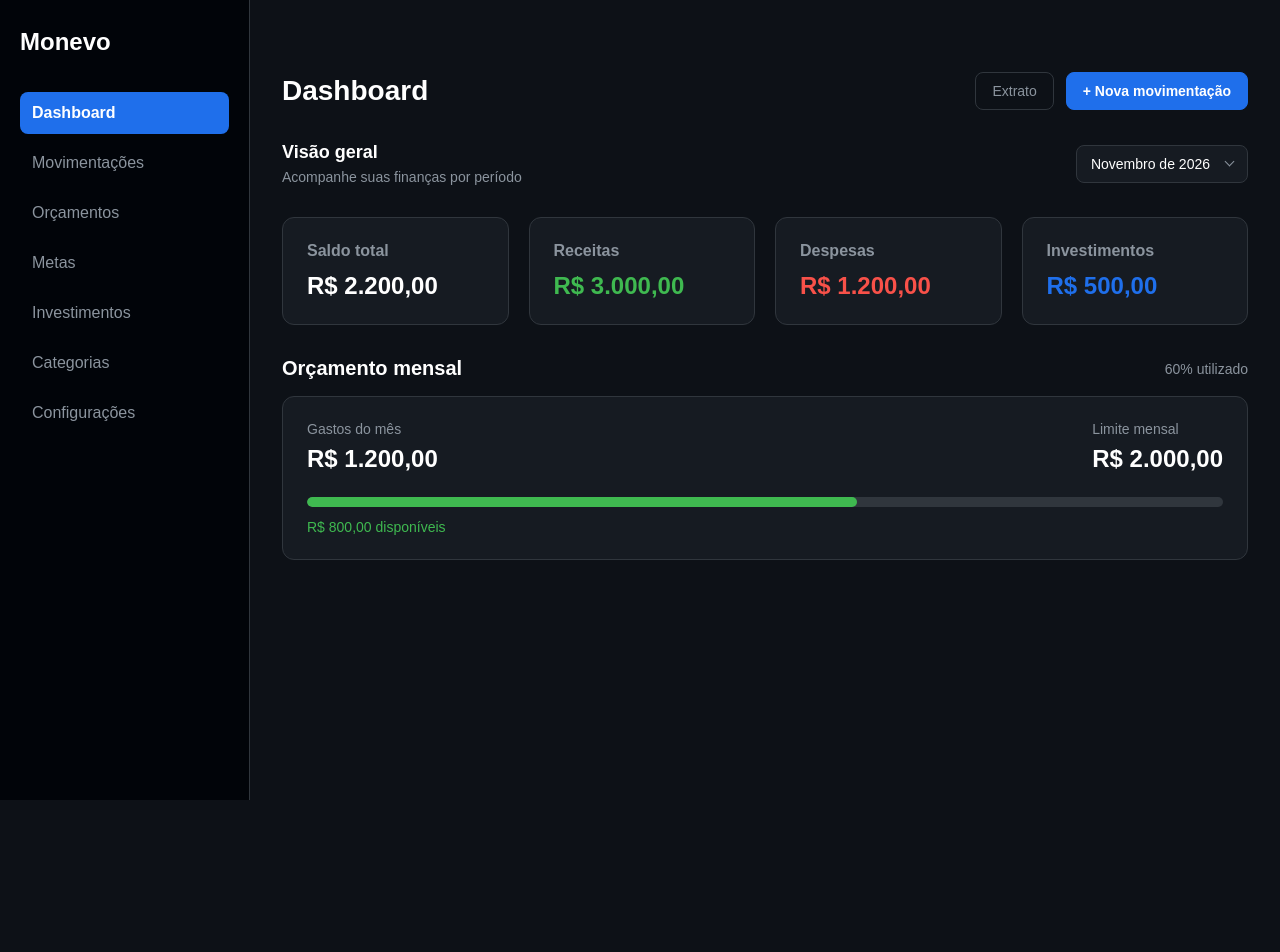
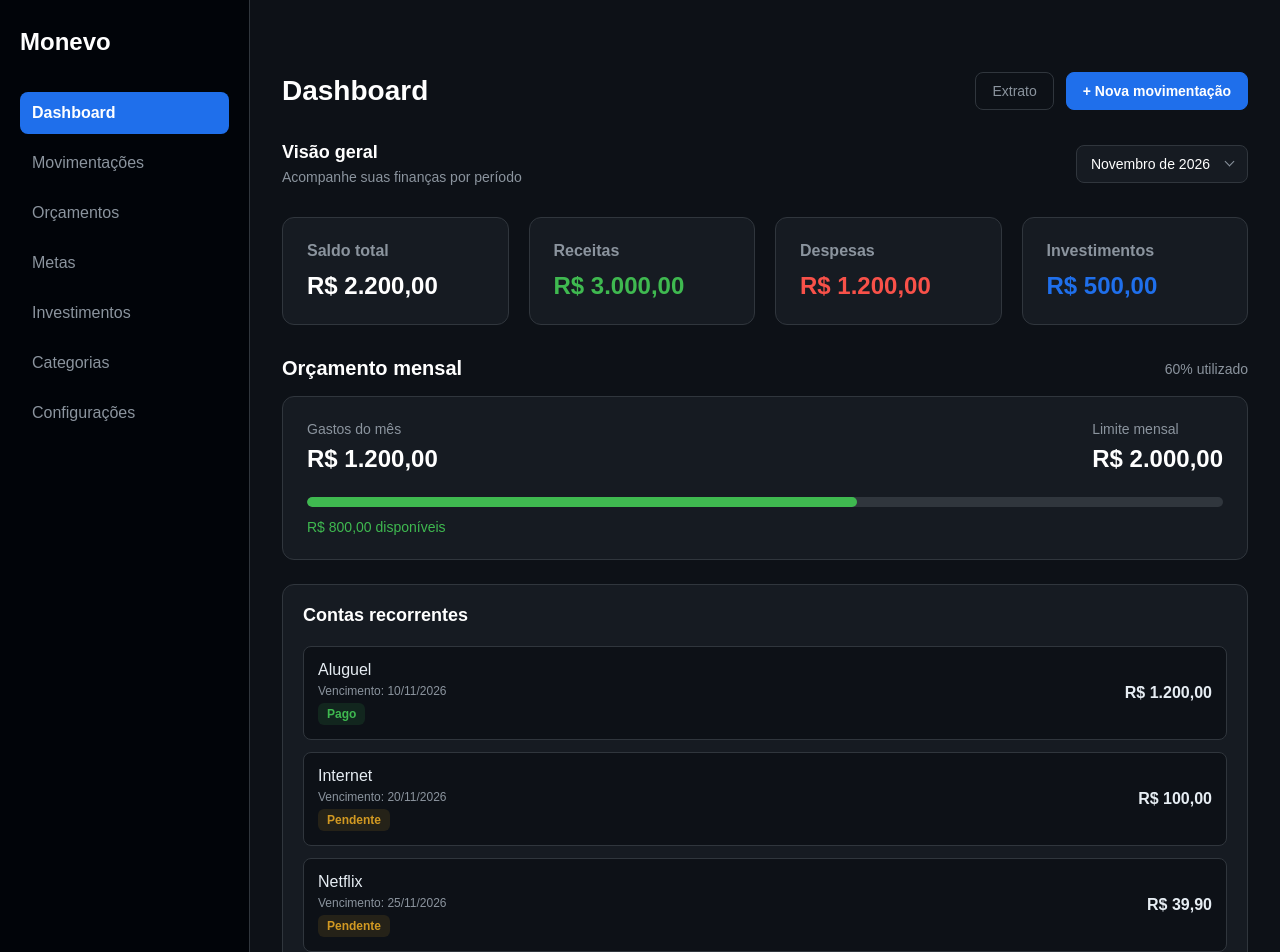
Before and after one commit to devthierry-sky/Monevo, a React (Vite) app in the folder frontend/: page / in a window 1280 px wide. Shown: the top 952 px of the page. Before the commit the page ends 800 px from the top, so only its background shows below. Built offline with nearby package versions, Linux system fonts and the light colour scheme.

Commit message:
feat: adiciona status às contas recorrentes

```diff
--- a/frontend/src/App.css
+++ b/frontend/src/App.css
@@ -413,6 +413,67 @@
 .year-animation {
   animation: yearChange 0.25s ease;
 }
+.recurring-bills {
+  background: #161b22;
+  border: 1px solid #30363d;
+  border-radius: 12px;
+  padding: 20px;
+  margin-top: 24px;
+}
+.recurring-bills h2 {
+  color: #fff;
+  font-size: 18px;
+  margin-bottom: 20px;
+}
+.bills-list {
+  display: flex;
+  flex-direction: column;
+  gap: 12px;
+}
+.bills-list > div {
+  display: flex;
+  justify-content: space-between;
+  align-items: center;
+  padding: 14px;
+  background: #0d1117;
+  border: 1px solid #30363d;
+  border-radius: 8px;
+}
+.bills-list p {
+  color: #E6EDF3;
+  margin: 0;
+}
+.bills-list p:last-child {
+  font-weight: 600;
+}
+.bill-details {
+  display: flex;
+  flex-direction: column;
+  gap: 5px;
+}
+.bill-details span {
+  color: #8b949E;
+  font-size: 12px;
+}
+.bill-status {
+  width: fit-content;
+  padding: 4px 9px;
+  border-radius: 6px;
+  font-size: 12px;
+  font-weight: 600;
+}
+.bill-status.paid {
+  color: #3FB950;
+  background: rgba(63, 185, 80, 0.12);
+}
+.bill-status.pending {
+  color: #D29922;
+  background: rgba(210, 153, 34, 0.12);
+}
+.bill-status.overdue {
+  color: #F85149;
+  background: rgba(248, 81, 73, 0.12);
+}
 @keyframes yearChange {
   from {
     opacity: 0;
--- a/frontend/src/App.jsx
+++ b/frontend/src/App.jsx
@@ -1,6 +1,7 @@
 import { useEffect, useRef, useState } from 'react'
 import './App.css'
 import StatCard from './components/StatCard'
+import RecurringBills from './components/RecurringBills'
 
 const currencyFormatter = new Intl.NumberFormat("pt-BR", {
   style: "currency",
@@ -49,14 +50,14 @@ const recurringBills = [
   {
     id: "1",
     description: "Aluguel",
-    amount:"1200",
+    amount: 1200,
     dueDate: "2026-11-10",
     status: "paid"
   },
   {
     id: "2",
     description: "Internet",
-    amount: "100",
+    amount: 100,
     dueDate: "2026-11-20",
     status: "pending"
   },
@@ -109,6 +110,10 @@ function App() {
   )
   const transactionsOfMonth = transactions.filter((transaction) => {
     return transaction.date.startsWith(mesSelecionado)
+  })
+
+  const recurringBillsOfMonth = recurringBills.filter((bill) => {
+  return bill.dueDate.startsWith(mesSelecionado)
   })
 
   const monthlyIncomes = transactionsOfMonth.filter((transaction) => {
@@ -327,6 +332,10 @@ function App() {
            </p>
           </div>
         </section>
+        <RecurringBills
+          bills={recurringBillsOfMonth}
+          currencyFormatter={currencyFormatter}
+        />
       </main>
     </div>
   )
--- /dev/null
+++ b/frontend/src/components/RecurringBills.jsx
@@ -0,0 +1,42 @@
+function RecurringBills ({bills, currencyFormatter}) {
+    const hoje = new Date()
+    hoje.setHours(0, 0, 0, 0)
+    return (
+        <section className="recurring-bills">
+            <h2>Contas recorrentes</h2>
+
+            <div className="bills-list">
+                {bills.map((bill) => {
+                    const vencimento = new Date(`${bill.dueDate}T00:00:00`)
+
+                    const status = bill.status === "paid"
+                        ? "paid"
+                        : vencimento < hoje
+                            ? "overdue"
+                            : "pending"
+                    return (
+                        <div key={bill.id}>
+                            <div className="bill-details">
+                                <p>{bill.description}</p>
+                                <span>
+                                    Vencimento: {new Date(`${bill.dueDate}T00:00:00`).toLocaleDateString("pt-BR")}
+                                </span>
+                                <span className={`bill-status ${status}`}>
+                                    {status === "paid"
+                                        ? "Pago"
+                                        : status === "overdue"
+                                            ? "Atrasado"
+                                            : "Pendente"}
+                                </span>
+                            </div>
+
+                            <p>{currencyFormatter.format(bill.amount)}</p>
+                        </div>
+                    )
+                })}
+            </div>
+        </section>
+    )
+}
+
+export default RecurringBills
```
